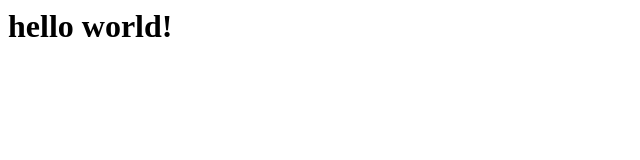
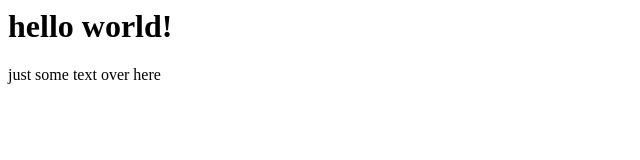
Before and after one commit to Salman0112358/html-hello-world, a plain HTML site: page index.html in a window 1280 px wide. Shown: the whole page, without its empty margins (0-640 px from the left). Drawn offline with Linux system fonts and the light colour scheme.

Commit message:
more text

```diff
--- a/index.html
+++ b/index.html
@@ -2,6 +2,7 @@
     <head>
         <body>
             <h1>hello world!</h1>
+            <p>just some text over here</p>
         </body>
     </head>
 </html>
```
